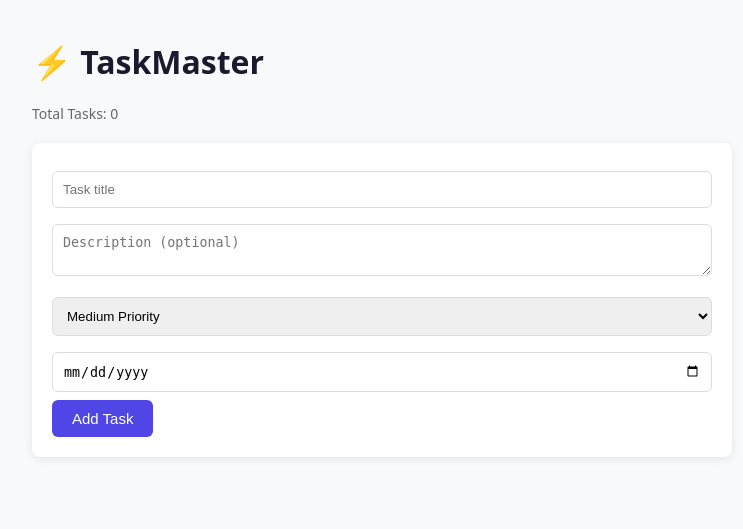
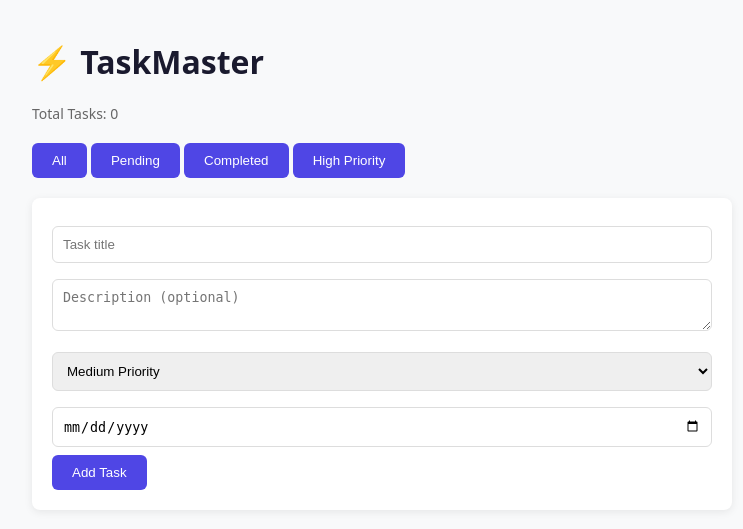
Before and after one commit to nandinisaxena2809/taskmaster, a FastAPI app: page / in a window 1280 px wide. Shown: the top 529 px of the page, without its empty margins (258-1001 px from the left). Run offline with FastAPI, Linux system fonts and the light colour scheme.

Commit message:
added features

```diff
--- a/main.py
+++ b/main.py
@@ -1,4 +1,5 @@
 from fastapi import FastAPI, Depends, HTTPException, Request, Form
+from fastapi.staticfiles import StaticFiles
 from fastapi.responses import HTMLResponse, RedirectResponse
 from fastapi.templating import Jinja2Templates
 from sqlalchemy.orm import Session
@@ -10,6 +11,14 @@ import datetime
 models.Base.metadata.create_all(bind=engine)
 
 app = FastAPI(title="TaskMaster")
+
+
+# -------- STATIC FILES --------
+
+app.mount("/static", StaticFiles(directory="static"), name="static")
+
+
+# -------- TEMPLATES --------
 
 templates = Jinja2Templates(directory="templates")
 
@@ -25,12 +34,30 @@ class TaskUpdate(BaseModel):
 # -------- API ROUTES --------
 
 @app.get("/api/tasks")
-def get_tasks(db: Session = Depends(get_db)):
-    return db.query(models.Task).all()
+def get_tasks(
+    completed: bool | None = None,
+    priority: str | None = None,
+    db: Session = Depends(get_db)
+):
+
+    query = db.query(models.Task)
+
+    if completed is not None:
+        query = query.filter(models.Task.completed == completed)
+
+    if priority:
+        query = query.filter(models.Task.priority == priority)
+
+    return query.all()
 
 
 @app.post("/api/tasks")
-def create_task(title: str, description: str = "", priority: str = "medium", db: Session = Depends(get_db)):
+def create_task(
+    title: str,
+    description: str = "",
+    priority: str = "medium",
+    db: Session = Depends(get_db)
+):
 
     task = models.Task(
         title=title,
@@ -45,18 +72,20 @@ def create_task(title: str, description: str = "", priority: str = "medium", db:
     return task
 
 
-@app.patch("/api/tasks/{task_id}/complete")
-def complete_task(task_id: int, db: Session = Depends(get_db)):
+@app.patch("/api/tasks/{task_id}/toggle")
+def toggle_task(task_id: int, db: Session = Depends(get_db)):
 
     task = db.query(models.Task).filter(models.Task.id == task_id).first()
 
     if not task:
         raise HTTPException(status_code=404, detail="Task not found")
 
-    task.completed = True
+    task.completed = not task.completed
+
     db.commit()
+    db.refresh(task)
 
-    return {"status": "updated"}
+    return task
 
 
 @app.delete("/api/tasks/{task_id}")
@@ -73,7 +102,7 @@ def delete_task(task_id: int, db: Session = Depends(get_db)):
     return {"status": "deleted"}
 
 
-# -------- EDIT TASK (FIXED) --------
+# -------- UPDATE TASK --------
 
 @app.put("/api/tasks/{task_id}")
 def update_task(task_id: int, task_data: TaskUpdate, db: Session = Depends(get_db)):
@@ -102,7 +131,10 @@ def read_root(request: Request, db: Session = Depends(get_db)):
 
     return templates.TemplateResponse(
         "index.html",
-        {"request": request, "tasks": tasks}
+        {
+            "request": request,
+            "tasks": tasks
+        }
     )
 
 
--- /dev/null
+++ b/static/script.js
@@ -0,0 +1,134 @@
+function completeTask(e,el){
+
+e.preventDefault()
+
+fetch(el.href,{method:'PATCH'})
+.then(()=>location.reload())
+
+}
+
+function deleteTask(e,el){
+
+e.preventDefault()
+
+fetch(el.href,{method:'DELETE'})
+.then(()=>location.reload())
+
+}
+
+
+function editTask(id,title,description,priority){
+
+let newTitle = prompt("Edit title:",title)
+if(newTitle===null) return
+
+let newDesc = prompt("Edit description:",description)
+if(newDesc===null) newDesc=""
+
+let newPriority = prompt("Priority (low / medium / high):",priority)
+if(newPriority===null) newPriority=priority
+
+fetch(`/api/tasks/${id}`,{
+method:"PUT",
+headers:{
+"Content-Type":"application/json"
+},
+body:JSON.stringify({
+title:newTitle,
+description:newDesc,
+priority:newPriority
+})
+}).then(()=>location.reload())
+
+}
+
+
+function filterTasks(type){
+
+let url="/api/tasks"
+
+if(type==="pending") url+="?completed=false"
+if(type==="completed") url+="?completed=true"
+
+fetch(url)
+.then(res=>res.json())
+.then(renderTasks)
+
+}
+
+
+function filterPriority(level){
+
+fetch(`/api/tasks?priority=${level}`)
+.then(res=>res.json())
+.then(renderTasks)
+
+}
+
+
+function renderTasks(tasks){
+
+const container = document.getElementById("taskList")
+
+container.innerHTML=""
+
+tasks.forEach(task=>{
+
+let dueDate = ""
+
+if(task.due_date){
+dueDate = `<p class="due">Due: ${task.due_date.split("T")[0]}</p>`
+}
+
+let doneButton = ""
+
+if(!task.completed){
+doneButton = `
+<a href="/api/tasks/${task.id}"
+onclick="completeTask(event,this)">
+✓ Done
+</a>
+`
+}
+
+let html = `
+<div class="task ${task.completed ? 'done' : ''}">
+
+<div>
+
+<strong>${task.title}</strong>
+
+<p class="desc">${task.description || ""}</p>
+
+<div class="priority ${task.priority}">
+${task.priority} Priority
+</div>
+
+${dueDate}
+
+</div>
+
+<div class="task-actions">
+
+${doneButton}
+
+<a href="#"
+onclick="editTask(${task.id},'${task.title}','${task.description || ""}','${task.priority}')">
+✏ Edit
+</a>
+
+<a href="/api/tasks/${task.id}"
+onclick="deleteTask(event,this)">
+🗑 Delete
+</a>
+
+</div>
+
+</div>
+`
+
+container.innerHTML += html
+
+})
+
+}
--- /dev/null
+++ b/static/style.css
@@ -0,0 +1,102 @@
+body{
+font-family:system-ui;
+max-width:700px;
+margin:40px auto;
+padding:0 20px;
+background:#f8f9fa;
+}
+
+h1{
+color:#1a1a2e;
+}
+
+form{
+background:white;
+padding:20px;
+border-radius:8px;
+margin-bottom:30px;
+box-shadow:0 2px 8px rgba(0,0,0,0.08);
+}
+
+input,textarea,select{
+width:100%;
+padding:10px;
+margin:8px 0;
+border:1px solid #ddd;
+border-radius:6px;
+box-sizing:border-box;
+}
+
+button{
+background:#4f46e5;
+color:white;
+border:none;
+padding:10px 20px;
+border-radius:6px;
+cursor:pointer;
+}
+
+button:hover{
+background:#4338ca;
+}
+
+.task{
+background:white;
+padding:16px 20px;
+border-radius:8px;
+margin-bottom:12px;
+box-shadow:0 2px 8px rgba(0,0,0,0.08);
+display:flex;
+justify-content:space-between;
+align-items:center;
+}
+
+.task.done{
+opacity:0.5;
+text-decoration:line-through;
+}
+
+.priority{
+font-size:12px;
+padding:3px 8px;
+border-radius:5px;
+margin-top:5px;
+display:inline-block;
+}
+
+.priority.low{
+background:#e3f2fd;
+color:#1565c0;
+}
+
+.priority.medium{
+background:#fff3cd;
+color:#856404;
+}
+
+.priority.high{
+background:#f8d7da;
+color:#721c24;
+}
+
+.desc{
+margin:4px 0;
+color:#666;
+font-size:14px;
+}
+
+.due{
+font-size:13px;
+color:#888;
+margin-top:4px;
+}
+
+.filters{
+margin-bottom:20px;
+}
+
+.counter{
+margin-bottom:20px;
+color:#666;
+font-size:14px;
+}
--- a/templates/index.html
+++ b/templates/index.html
@@ -5,105 +5,7 @@
 <meta name="viewport" content="width=device-width, initial-scale=1.0">
 <title>TaskMaster</title>
 
-<style>
-
-body{
-font-family:system-ui;
-max-width:700px;
-margin:40px auto;
-padding:0 20px;
-background:#f8f9fa;
-}
-
-h1{
-color:#1a1a2e;
-}
-
-form{
-background:white;
-padding:20px;
-border-radius:8px;
-margin-bottom:30px;
-box-shadow:0 2px 8px rgba(0,0,0,0.08);
-}
-
-input,textarea,select{
-width:100%;
-padding:10px;
-margin:8px 0;
-border:1px solid #ddd;
-border-radius:6px;
-box-sizing:border-box;
-}
-
-button{
-background:#4f46e5;
-color:white;
-border:none;
-padding:10px 20px;
-border-radius:6px;
-cursor:pointer;
-font-size:15px;
-}
-
-button:hover{
-background:#4338ca;
-}
-
-.task{
-background:white;
-padding:16px 20px;
-border-radius:8px;
-margin-bottom:12px;
-box-shadow:0 2px 8px rgba(0,0,0,0.08);
-display:flex;
-justify-content:space-between;
-align-items:center;
-}
-
-.task.done{
-opacity:0.5;
-text-decoration:line-through;
-}
-
-.task-actions a{
-margin-left:12px;
-color:#4f46e5;
-text-decoration:none;
-font-size:13px;
-cursor:pointer;
-}
-
-.counter{
-margin-bottom:20px;
-color:#666;
-font-size:14px;
-}
-
-.priority{
-font-size:12px;
-padding:3px 8px;
-border-radius:5px;
-margin-top:5px;
-display:inline-block;
-}
-
-.priority.low{
-background:#e3f2fd;
-color:#1565c0;
-}
-
-.priority.medium{
-background:#fff3cd;
-color:#856404;
-}
-
-.priority.high{
-background:#f8d7da;
-color:#721c24;
-}
-
-</style>
+<link rel="stylesheet" href="/static/style.css">
 
 </head>
 
@@ -113,6 +15,18 @@ color:#721c24;
 
 <div class="counter">
 Total Tasks: {{ tasks|length }}
+</div>
+
+
+<!-- FILTER BUTTONS -->
+
+<div class="filters">
+
+<button onclick="filterTasks('all')">All</button>
+<button onclick="filterTasks('pending')">Pending</button>
+<button onclick="filterTasks('completed')">Completed</button>
+<button onclick="filterPriority('high')">High Priority</button>
+
 </div>
 
 
@@ -137,6 +51,8 @@ Total Tasks: {{ tasks|length }}
 </form>
 
 
+<div id="taskList">
+
 {% for task in tasks %}
 
 <div class="task {% if task.completed %}done{% endif %}">
@@ -146,23 +62,17 @@ Total Tasks: {{ tasks|length }}
 <strong>{{ task.title }}</strong>
 
 {% if task.description %}
-<p style="margin:4px 0 0;color:#666;font-size:14px;">
+<p class="desc">
 {{ task.description }}
 </p>
 {% endif %}
-
-
-<!-- PRIORITY -->
 
 <div class="priority {{ task.priority }}">
 {{ task.priority | capitalize }} Priority
 </div>
 
-
-<!-- DUE DATE -->
-
 {% if task.due_date %}
-<p style="font-size:13px;color:#888;margin-top:4px;">
+<p class="due">
 Due: {{ task.due_date.strftime("%Y-%m-%d") }}
 </p>
 {% endif %}
@@ -174,8 +84,8 @@ Due: {{ task.due_date.strftime("%Y-%m-%d") }}
 
 {% if not task.completed %}
 
-<a href="/api/tasks/{{ task.id }}/complete"
-onclick="fetch(this.href,{method:'PATCH'});this.closest('.task').classList.add('done');return false;">
+<a href="/api/tasks/{{ task.id }}/toggle"
+onclick="completeTask(event,this)">
 ✓ Done
 </a>
 
@@ -189,7 +99,7 @@ onclick="editTask({{ task.id }}, '{{ task.title }}', '{{ task.description }}', '
 
 
 <a href="/api/tasks/{{ task.id }}"
-onclick="fetch(this.href,{method:'DELETE'}).then(()=>location.reload());return false;">
+onclick="deleteTask(event,this)">
 🗑 Delete
 </a>
 
@@ -199,35 +109,10 @@ onclick="fetch(this.href,{method:'DELETE'}).then(()=>location.reload());return f
 
 {% endfor %}
 
+</div>
 
-<script>
 
-function editTask(id,title,description,priority){
-
-let newTitle = prompt("Edit title:", title)
-if(newTitle === null) return
-
-let newDesc = prompt("Edit description:", description)
-if(newDesc === null) newDesc = ""
-
-let newPriority = prompt("Priority (low / medium / high):", priority)
-if(newPriority === null) newPriority = priority
-
-fetch(`/api/tasks/${id}`,{
-method:"PUT",
-headers:{
-"Content-Type":"application/json"
-},
-body:JSON.stringify({
-title:newTitle,
-description:newDesc,
-priority:newPriority
-})
-}).then(()=>location.reload())
-
-}
-
-</script>
+<script src="/static/script.js"></script>
 
 </body>
 </html>
```
Also changed, not shown: tasks.db.
